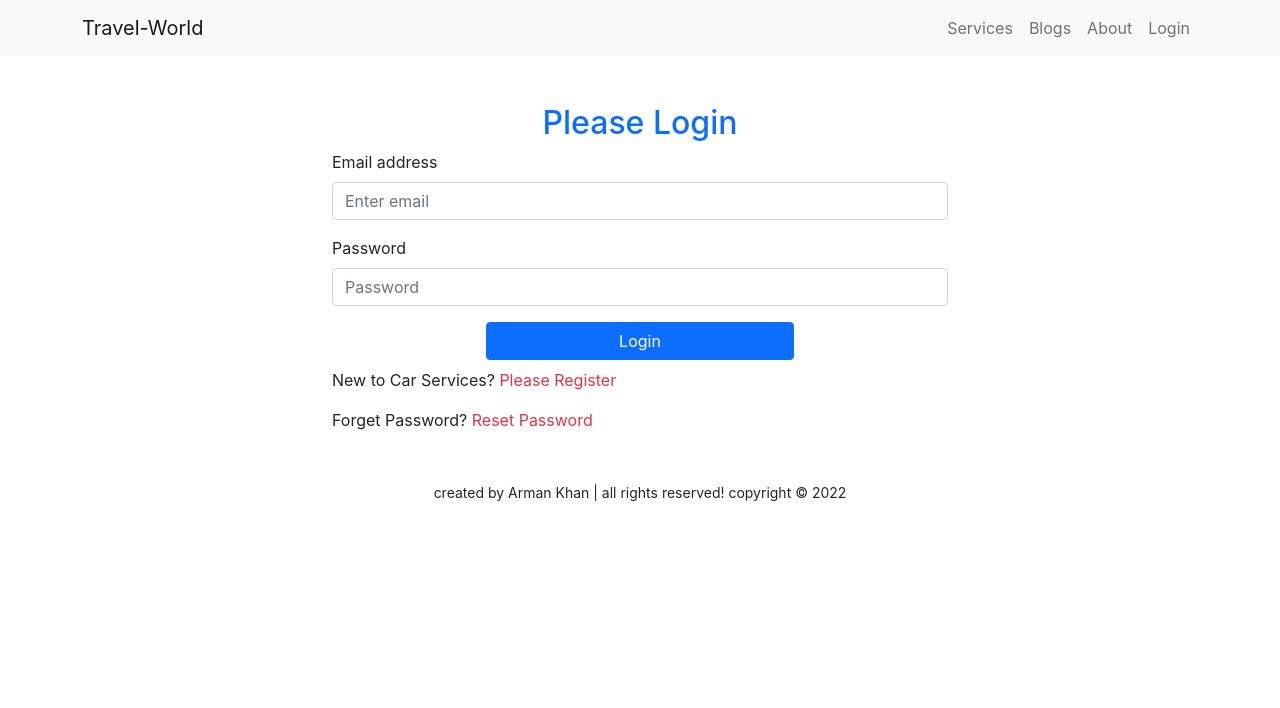
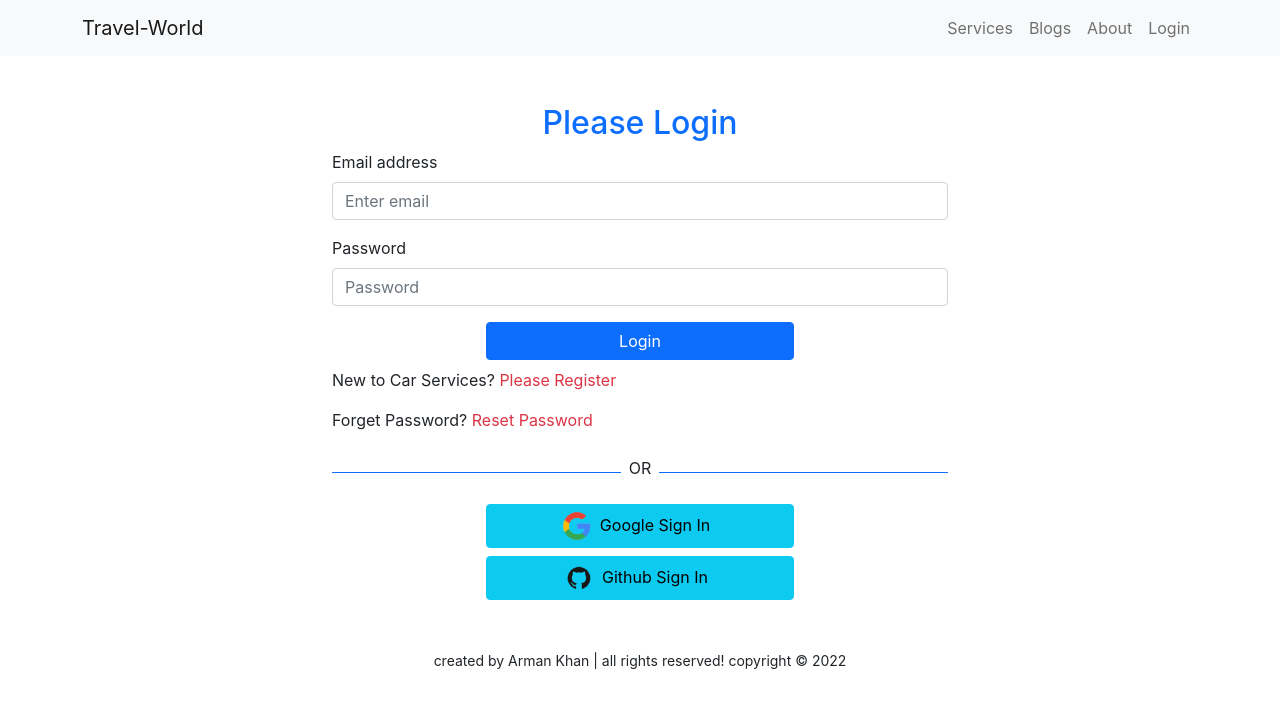
Before and after one commit to armankhan28/independent-service-provider, a React (Create React App) app: page /login in a window 1280 px wide. Shown: the top 708 px of the page. Built offline with nearby package versions, Linux system fonts and the light colour scheme.

Commit message:
SocialLogin section

```diff
--- a/src/Pages/Login/Login/Login.js
+++ b/src/Pages/Login/Login/Login.js
@@ -8,6 +8,7 @@ import auth from '../../../firebase.init';
 import { ToastContainer, toast } from 'react-toastify';
 import 'react-toastify/dist/ReactToastify.css';
 import './Login.css'
+import SocialLogin from '../SocialLogin/SocialLogin';
 const Login = () => {
     const emailRef = useRef('');
     const passwordRef = useRef('');
@@ -68,6 +69,7 @@ const Login = () => {
       {errorElement}
       <p>New to Car Services? <span className='register text-danger' onClick={navigateRegister}>Please Register</span></p>
       <p>Forget Password? <span className='register text-danger' onClick={resetPassword}>Reset Password</span></p>
+      <SocialLogin></SocialLogin>
       <ToastContainer />
     </div>
   );
--- /dev/null
+++ b/src/Pages/Login/SocialLogin/SocialLogin.js
@@ -0,0 +1,45 @@
+import React from 'react';
+import google from '../../../images/social/google.png';
+import github from '../../../images/social/github.png';
+import { useSignInWithFacebook, useSignInWithGithub, useSignInWithGoogle } from 'react-firebase-hooks/auth';
+import auth from '../../../firebase.init';
+import { useNavigate } from 'react-router-dom';
+const SocialLogin = () => {
+  const [signInWithGoogle, user, loading, error] = useSignInWithGoogle(auth);
+  const [signInWithGithub, user1, loading1, error1] = useSignInWithGithub(auth);
+  const [signInWithFacebook, user2, loading2, error2] = useSignInWithFacebook(auth);
+  const navigate = useNavigate();
+  let errorElement;
+  if (error || error1 || error2) {
+    errorElement = <p className="text-danger">Error: {error?.message} {error1?.message} {error2?.message}</p>
+  }
+
+  if (user || user1 || user2) {
+    navigate('/home');
+  }
+  return (
+    <div>
+      <div className="d-flex align-items-center">
+        <div style={{ height: '1px' }} className="bg-primary w-50"></div>
+        <p className="mt-2 px-2">OR</p>
+        <div style={{ height: '1px' }} className="bg-primary w-50"></div>
+      </div>
+      {errorElement}
+      <div>
+        <button
+          onClick={() => signInWithGoogle()}
+          className="btn btn-info w-50 d-block mx-auto my-2"
+        >
+          <img src={google} alt="" />
+          <span className="mx-2">Google Sign In</span>
+        </button>
+        <button onClick={() => signInWithGithub()} className="btn btn-info w-50 d-block mx-auto my-2">
+          <img src={github} alt="" />
+          <span className="mx-2">Github Sign In</span>
+        </button>
+      </div>
+    </div>
+  );
+};
+
+export default SocialLogin;
```
Also changed, not shown: src/images/social/github.png (added), src/images/social/google.png (added).
